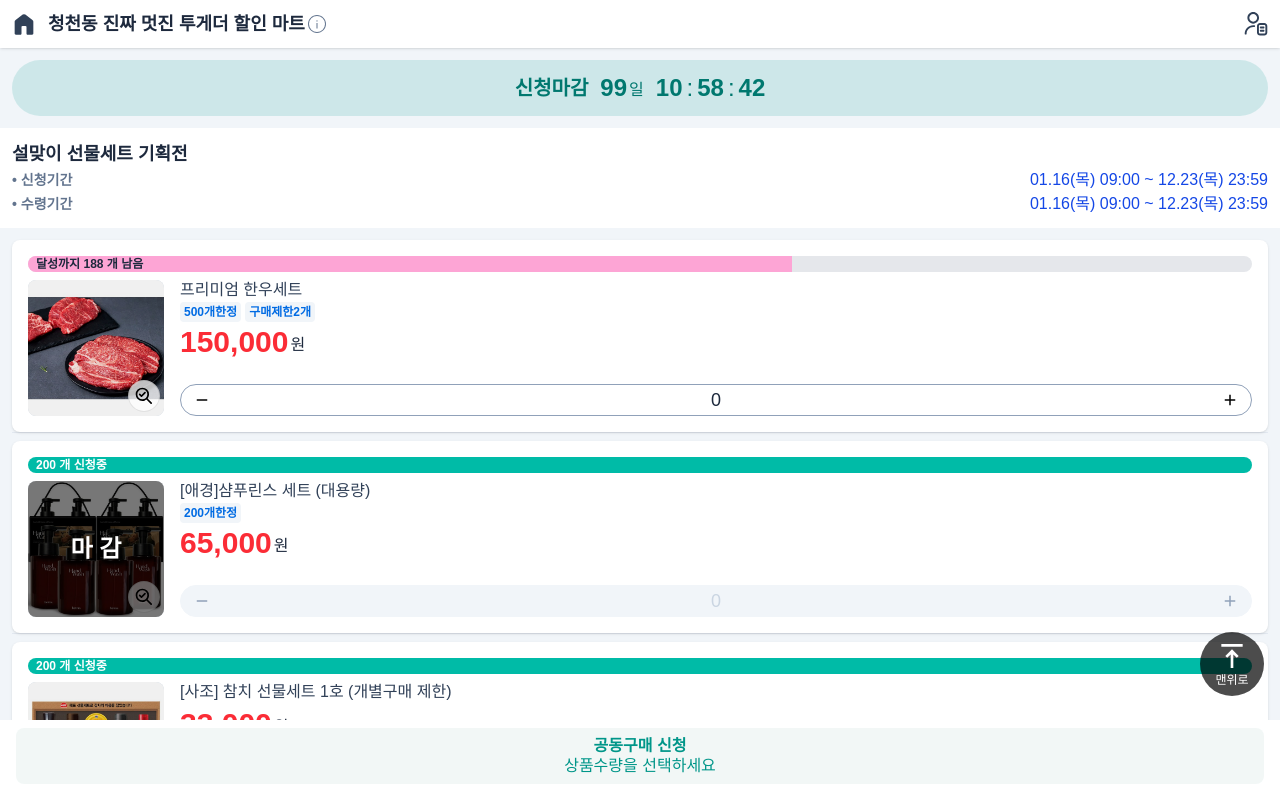
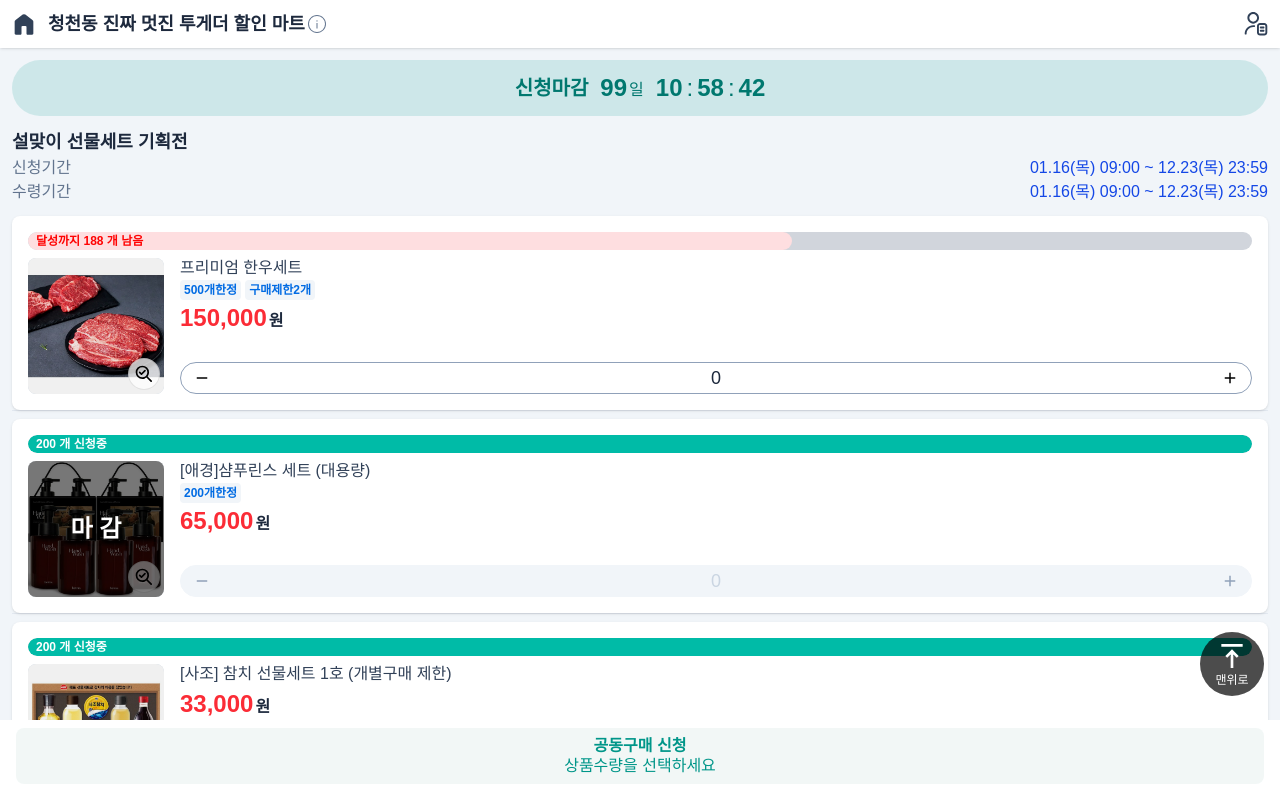
Before and after one commit to evaham/ms09, a Next.js app: page /group-list in a window 1280 px wide. Shown: the top 798 px of the page. Built offline with nearby package versions, Linux system fonts and the light colour scheme.

Commit message:
fix: 상품 정보 및 그룹 리스트에서 텍스트 스타일 개선과 레이아웃 조정

```diff
--- a/app/group-list/goods-Info/page.js
+++ b/app/group-list/goods-Info/page.js
@@ -15,38 +15,52 @@ export default function GoodsInfo() {
                 <div className="flex flex-col gap-2 mt-4">
                     <div className="p-4 rounded-lg bg-white ">
                         <p>[동원]참치선물세트S참치선물세트S참치선물세트S참치선물세트S-12호</p>
-                        <p><span className="text-2xl font-bold">29,000</span> 원</p>
+                        <p className="flex items-center font-bold">
+                            <span className="text-2xl text-red-500 mr-0.5">29,000</span>
+                            <span className="pt-1.5">원</span>
+                        </p>
                     </div>
                     <div className="flex flex-col gap-2 p-4 rounded-lg bg-white">
-                        <div className="flex items-center justify-center w-24 py-1 rounded-full text-sm bg-slate-200">
-                            <span>19%</span>&nbsp;달성
-                        </div>
-                        <div className=" overflow-hidden w-full my-auto h-3 rounded-full bg-teal-900/15">
-                            <div className="h-full bg-teal-500" style={{width:"19%"}}></div>
+                        <div className="relative overflow-hidden w-full my-auto h-4.5 rounded-full bg-gray-300">
+                            <div className="flex items-center h-full rounded-full bg-[#FEDEE0]" style={{width:"19%"}}>
+                                <div className="absolute inset-0 flex items-center">
+                                    <span className="ml-2 text-xs font-bold text-[#FF0303]">달성까지 59 개 남음</span>
+                                </div>
+                            </div>
+                            {/* <div className="flex items-center h-full rounded-full bg-teal-500" style={{width:"100%"}}>
+                                <div className="absolute inset-0 flex items-center">
+                                    <span className="ml-2 text-white text-xs font-bold">200 개 신청중</span>
+                                </div>
+                            </div> */}
                         </div>
                         <div className="flex flex-col mt-1">
                             <dl className="flex">
-                                <dt className="text-slate-500">달성량/목표수량</dt>
-                                <dd className="ml-auto"><span className="font-bold">19</span>/100개</dd>
+                                <dt className="text-slate-500">신청수량</dt>
+                                <dd className="ml-auto font-bold">100개</dd>
                             </dl>
                             <dl className="flex">
-                                <dt className="text-slate-500">상품한정수량</dt>
+                                <dt className="text-slate-500">목표수량</dt>
                                 <dd className="ml-auto">150개</dd>
+                            </dl>
+                            <dl className="flex">
+                                <dt className="text-slate-500">상품 한정수량</dt>
+                                <dd className="ml-auto">1개</dd>
                             </dl>
                             <dl className="flex">
                                 <dt className="text-slate-500">1인 구매 제한</dt>
                                 <dd className="ml-auto">1개</dd>
                             </dl>
                         </div>
+                        <p className="text-sm text-red-500">목표수량 미달 시, 공동구매 종료 후 자동 취소됩니다.</p>
                     </div>
                     <div className="flex flex-col p-4 rounded-lg bg-white">
                         <dl className="flex">
                             <dt className="text-slate-500">신청기간</dt>
-                            <dd className="ml-auto">01.16(목)~01.23(목)</dd>
+                            <dd className="ml-auto text-blue-700">01.16(목)~01.23(목)</dd>
                         </dl>
                         <dl className="flex">
                             <dt className="text-slate-500">수령기간</dt>
-                            <dd className="ml-auto">01.16(목)~01.23(목)</dd>
+                            <dd className="ml-auto text-blue-700">01.16(목)~01.23(목)</dd>
                         </dl>
                     </div>
                     <div className="p-4 rounded-lg bg-white">
--- a/app/group-list/page.js
+++ b/app/group-list/page.js
@@ -51,7 +51,7 @@ export default function GroupList() {
         },
         {
             "id": 4,
-            "name": "[농협] 안심 정육세트정육세트정육세트정육세트",
+            "name": "[농협] 안심 정육세트정육세트정육세트정육트정육세트정육트정육세트정육세트",
             "price": 73000,
             "orderlimit": 1,
             "count": 0,
@@ -123,14 +123,14 @@ export default function GroupList() {
                             <div className="text-pink-600 text-lg">종료</div>
                         )}
                 </div>
-                <div className="flex flex-col -mx-3 my-3 p-3 bg-white ">
+                <div className="flex flex-col my-3">
                     <div className="text-lg font-bold">설맞이 선물세트 기획전</div>
                     <div className="flex items-center">
-                        <span className='text-sm text-slate-500 font-bold'>• 신청기간</span>
+                        <span className='text-slate-500'>신청기간</span>
                         <span className="ml-auto text-blue-700">01.16(목) 09:00 ~ 12.23(목) 23:59</span>
                     </div>
                     <div className="flex items-center">
-                        <span className='text-sm text-slate-500 font-bold'>• 수령기간</span>
+                        <span className='text-slate-500'>수령기간</span>
                         <span className="ml-auto text-blue-700">01.16(목) 09:00 ~ 12.23(목) 23:59</span>
                     </div>
                 </div>
@@ -139,16 +139,16 @@ export default function GroupList() {
                         <li key={index} className="">
                             <div className="flex flex-col gap-2 p-4 rounded-lg bg-white shadow">
                                 <div className="flex items-center">
-                                    <div className="relative overflow-hidden basis-full h-4 rounded-full bg-gray-200">
+                                    <div className="relative overflow-hidden w-full h-4.5 rounded-full bg-gray-300">
                                         {(item.orderpieces / item.limitpieces) * 100 < 100 && (
-                                            <div className={"flex items-center h-full bg-pink-300"} style={{ width: `${Math.min((item.orderpieces / item.limitpieces) * 100, 100)}%` }}>
+                                            <div className="flex items-center h-full rounded-full bg-[#FEDEE0]" style={{ width: `${Math.min((item.orderpieces / item.limitpieces) * 100, 100)}%` }}>
                                                 <div className="absolute inset-0 flex items-center">
-                                                    <span className="ml-2 text-xs font-bold">달성까지 {(item.limitpieces - item.orderpieces)} 개 남음</span>
+                                                    <span className="ml-2 text-xs font-bold text-[#FF0303]">달성까지 {(item.limitpieces - item.orderpieces)} 개 남음</span>
                                                 </div>
                                             </div>
                                         )}
                                         {(item.orderpieces / item.limitpieces) * 100 >= 100 && (
-                                            <div className={"flex items-center h-full bg-teal-500"} style={{ width: `${Math.min((item.orderpieces / item.limitpieces) * 100, 100)}%` }}>
+                                            <div className="flex items-center h-full rounded-full bg-teal-500" style={{ width: `${Math.min((item.orderpieces / item.limitpieces) * 100, 100)}%` }}>
                                                 <div className="absolute inset-0 flex items-center">
                                                     <span className="ml-2 text-white text-xs font-bold">{item.orderpieces} 개 신청중</span>
                                                 </div>
@@ -168,14 +168,14 @@ export default function GroupList() {
                                         }
                                     </Link>
                                     <div className="flex-1 flex flex-col gap-0.5">
-                                        <div className="w-full text-slate-700 leading-tight">{item.name}</div>
-                                        <div className="flex gap-1 text-sm">
+                                        <div className="w-full text-slate-700 line-clamp-2 leading-tight">{item.name}</div>
+                                        <div className="flex gap-1">
                                             {item.tag.map((i) => (
                                                 <span key={i} className='flex justify-center items-center p-1 rounded-sm leading-none bg-slate-100 text-xs text-[#006be3] font-bold'>{i}</span>
                                             ))}
                                         </div>
-                                        <p className="flex items-center">
-                                            <span className="text-3xl text-red-500 mr-0.5 font-bold">{item.price.toLocaleString()}</span>
+                                        <p className="flex items-center font-bold">
+                                            <span className="text-2xl text-red-500 mr-0.5">{item.price.toLocaleString()}</span>
                                             <span className="pt-1.5">원</span>
                                         </p>
                                         <div className="mt-auto">
```
